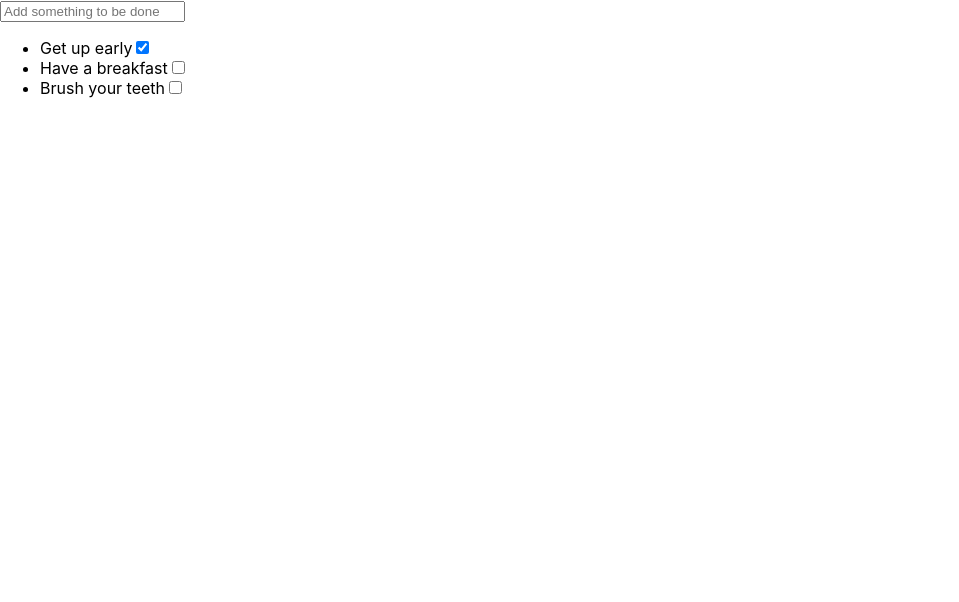
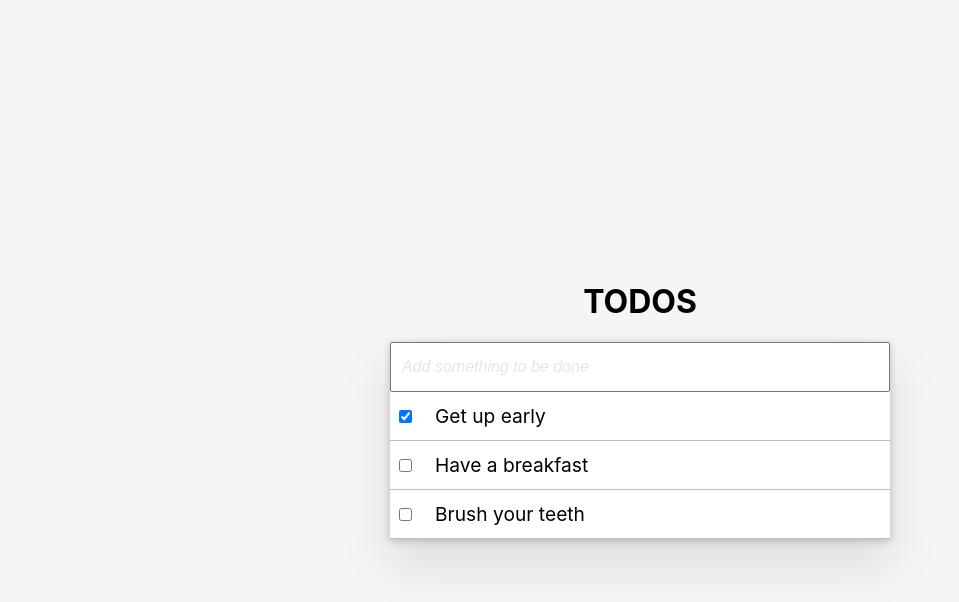
Before and after one commit to harunozbay/todos, a React (Create React App) app: page / in a window 1280 px wide. Shown: the top 602 px of the page, without its empty margins (0-959 px from the left). Built offline with nearby package versions, Linux system fonts and the light colour scheme.

Commit message:
add edit entry functionality

```diff
--- a/src/App.css
+++ b/src/App.css
@@ -0,0 +1,61 @@
+#App {
+  display: flex;
+  justify-content: center;
+  align-items: center;
+  min-height: 100vh;
+  background: #f5f5f5;
+}
+
+#container {
+  width: 500px;
+  display: flex;
+  flex-direction: column;
+  justify-content: center;
+  align-items: center;
+}
+
+#components {
+  background-color: white;
+  box-shadow: 0 2px 8px 0 rgba(0, 0, 0, 0.2), 0 25px 50px 0 rgba(0, 0, 0, 0.1);
+  width: 100%;
+}
+
+
+
+form > input {
+  /* -webkit-box-sizing: border-box;
+  -moz-box-sizing: border-box; */
+  box-sizing: border-box;
+  padding: 0 10px;
+  width: 100%;
+  height: 50px;
+}
+
+form input::placeholder {
+  font-style: italic;
+  font-size: larger;
+  color: #e6e6e6;
+}
+
+ul {
+  list-style: none;
+  padding: 0;
+  margin: 0;
+  /* border-top: 0.25px solid rgba(0, 0, 0, 0.228); */
+}
+
+ul > li {
+  height: 48px;
+  font-size: larger;
+  display: flex;
+  align-items: center;
+  border-bottom: 0.25px solid rgba(0, 0, 0, 0.25);
+
+  /* box-shadow: 0.3px 0 0 0 black, 0 0.3px 0 0 black, 0.3px 0.3px 0 0 black,
+    0.3px 0 0 0 black inset, 0 0.3px 0 0 black inset; */
+}
+
+.checkbox {
+  margin-left: 5px;
+  margin-right: 20px;
+}
--- a/src/App.js
+++ b/src/App.js
@@ -5,14 +5,19 @@ import Entry from "./components/Entry/entry";
 
 function App() {
   const [todos, setTodos] = useState([
-    { text: "Get up early", done: true },
-    { text: "Have a breakfast", done: false },
-    { text: "Brush your teeth", done: false },
+    { text: "Get up early", done: true , entryMode:false },
+    { text: "Have a breakfast", done: false, entryMode:false },
+    { text: "Brush your teeth", done: false , entryMode:false},
   ]);
   return (
-    <div>
-      <Entry todos={todos} setTodos={setTodos}></Entry>
-      <List todos={todos} setTodos={setTodos}></List>
+    <div id="App">
+      <div id="container">
+        <h1>TODOS</h1>
+        <div id="components">
+          <Entry todos={todos} setTodos={setTodos} />
+          <List todos={todos} setTodos={setTodos} />
+        </div>
+      </div>
     </div>
   );
 }
--- a/src/components/Entry/entry.js
+++ b/src/components/Entry/entry.js
@@ -1,7 +1,7 @@
 import { useState } from "react";
 
 function Entry({ todos, setTodos }) {
-  const [entry, setEntry] = useState({ text: "", done: false });
+  const [entry, setEntry] = useState({ text: "", done: false, entryMode:false });
 
   const onSubmitEntry = (e) => {
     e.preventDefault();
@@ -14,14 +14,9 @@ function Entry({ todos, setTodos }) {
   };
 
   return (
-    <div>
-      <form onSubmit={onSubmitEntry}>
-        <input
-          onChange={onChangeInput}
-          placeholder="Add something to be done"
-        />
-      </form>
-    </div>
+    <form onSubmit={onSubmitEntry}>
+      <input onChange={onChangeInput} placeholder="Add something to be done" />
+    </form>
   );
 }
 
--- a/src/components/List/list.js
+++ b/src/components/List/list.js
@@ -8,19 +8,51 @@ function List({ todos, setTodos }) {
     setTodos(newTodos);
   };
 
+  const onTypeText = (index) => (e) => {
+    let newTodos = [...todos];
+    newTodos[index].text = e.target.value;
+    setTodos(newTodos);
+  };
+
+  const onEntryMode = (index) => (e) => {
+    let newTodos = [...todos];
+    newTodos[index].entryMode = true;
+    setTodos(newTodos);
+  };
+
+  const onBlurInput = (index) => (e) => {
+    console.log("blurrrr");
+    let newTodos = [...todos];
+    newTodos[index].entryMode = false;
+    setTodos(newTodos);
+  };
+
   return (
     <ul>
       {todos.map((todo, index) => (
         <li key={index}>
-          <span>{todo.text}</span>
-          <span>
+          <div className="checkbox">
             <input
               type="checkbox"
               value={index}
               checked={todo.done}
               onChange={onToggleDone}
             />
-          </span>
+          </div>
+          <div>
+            {todo.entryMode ? (
+              <div>
+                <input
+                  autoFocus
+                  value={todo.text}
+                  onChange={onTypeText(index)}
+                  onBlur={onBlurInput(index)}
+                />
+              </div>
+            ) : (
+              <div onClick={onEntryMode(index)}>{todo.text}</div>
+            )}
+          </div>
         </li>
       ))}
     </ul>
```
